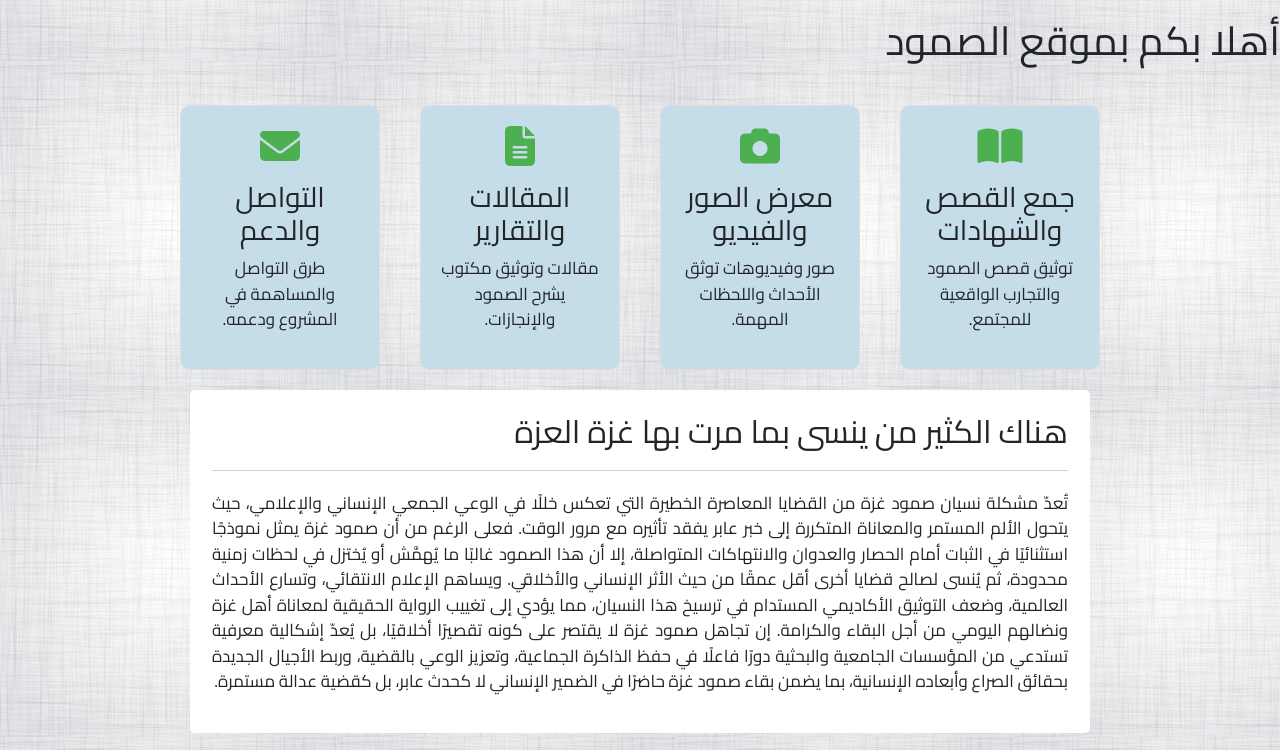
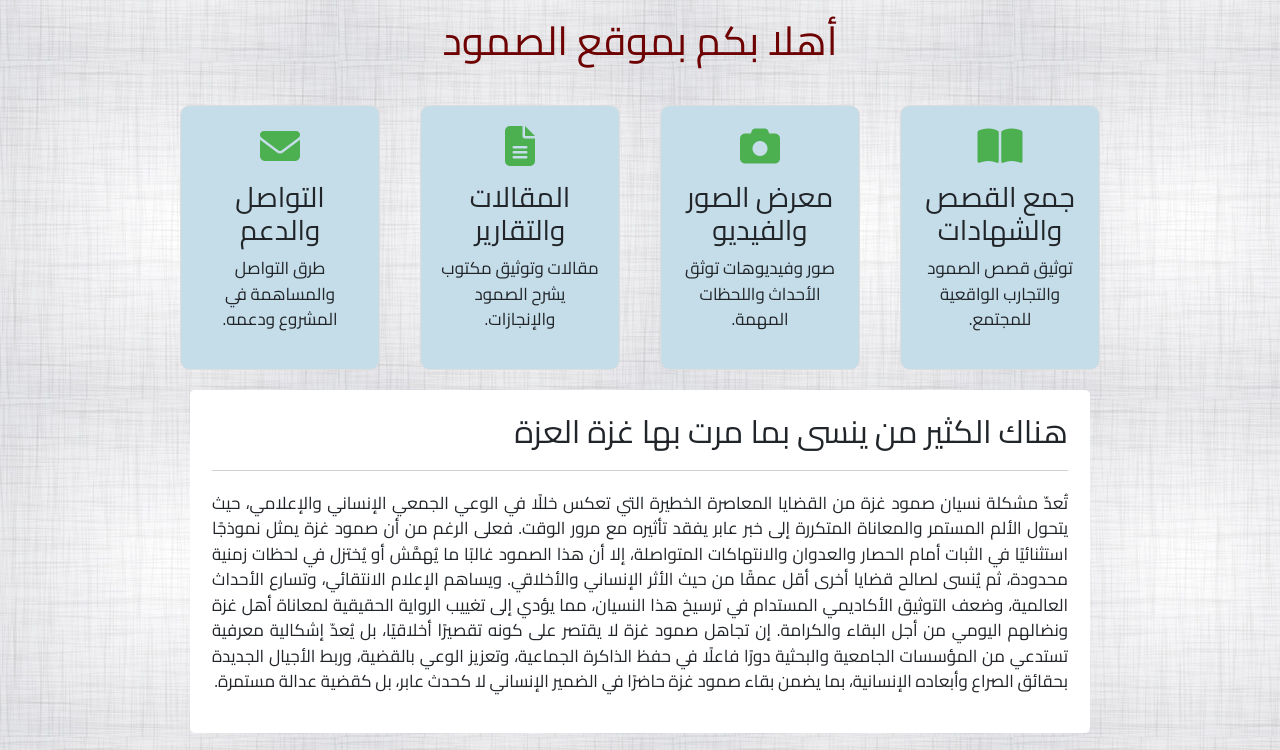
Before and after one commit to nouralzaqzooq/FainlProjectW.githu.io, a plain HTML site: page index.html in a window 1280 px wide. Shown: the part 953-1703 px from the top of the page. Drawn offline with nearby package versions, Linux system fonts and the light colour scheme.

Commit message:
Update style.css

```diff
--- a/css/style.css
+++ b/css/style.css
@@ -81,6 +81,12 @@ a:link, a:visited {
  }
 a:hover, a:active{
     color: #fdfbfb;   /* لون الرابط عند ميكون الفارة عليه او عند الضغط */
+ }
+
+ #title{
+  color: #6e0202;
+  text-align: center;
+  cursor: pointer;
  }
 
 /*   services   */
```
